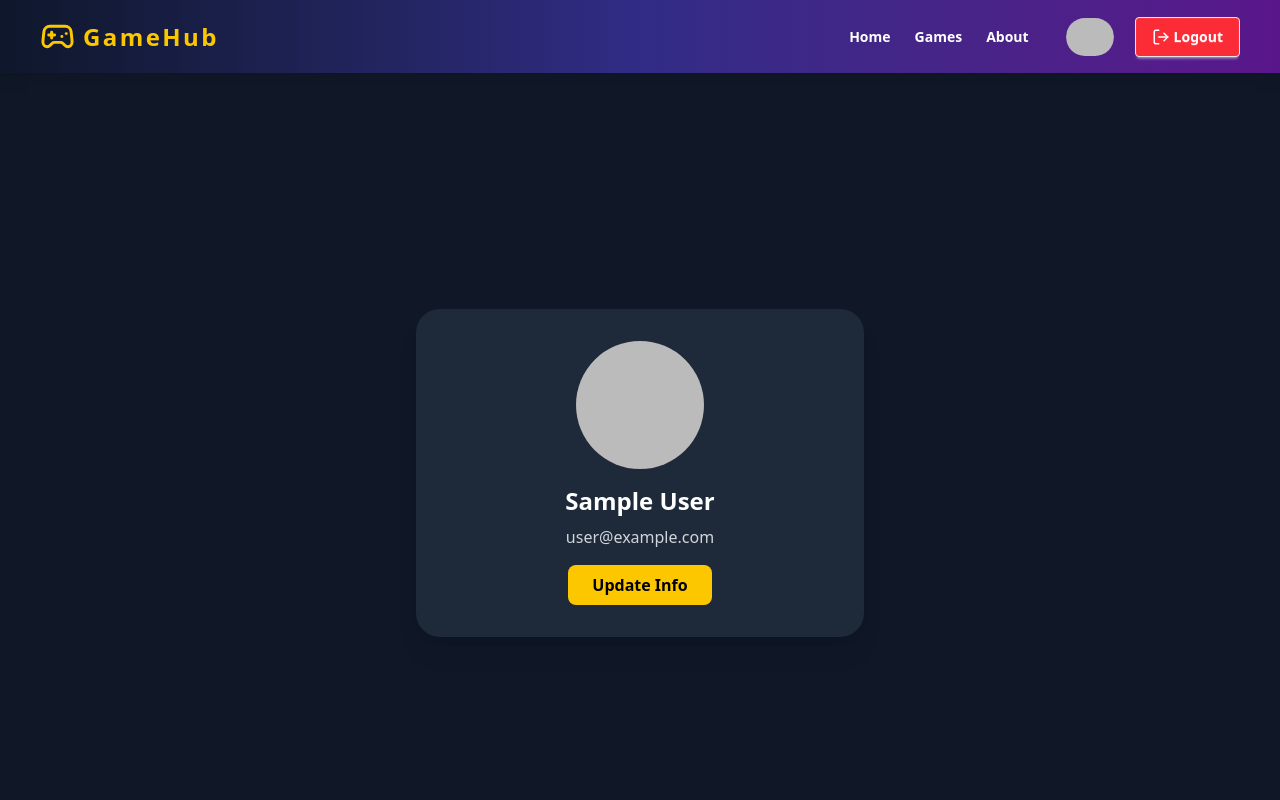
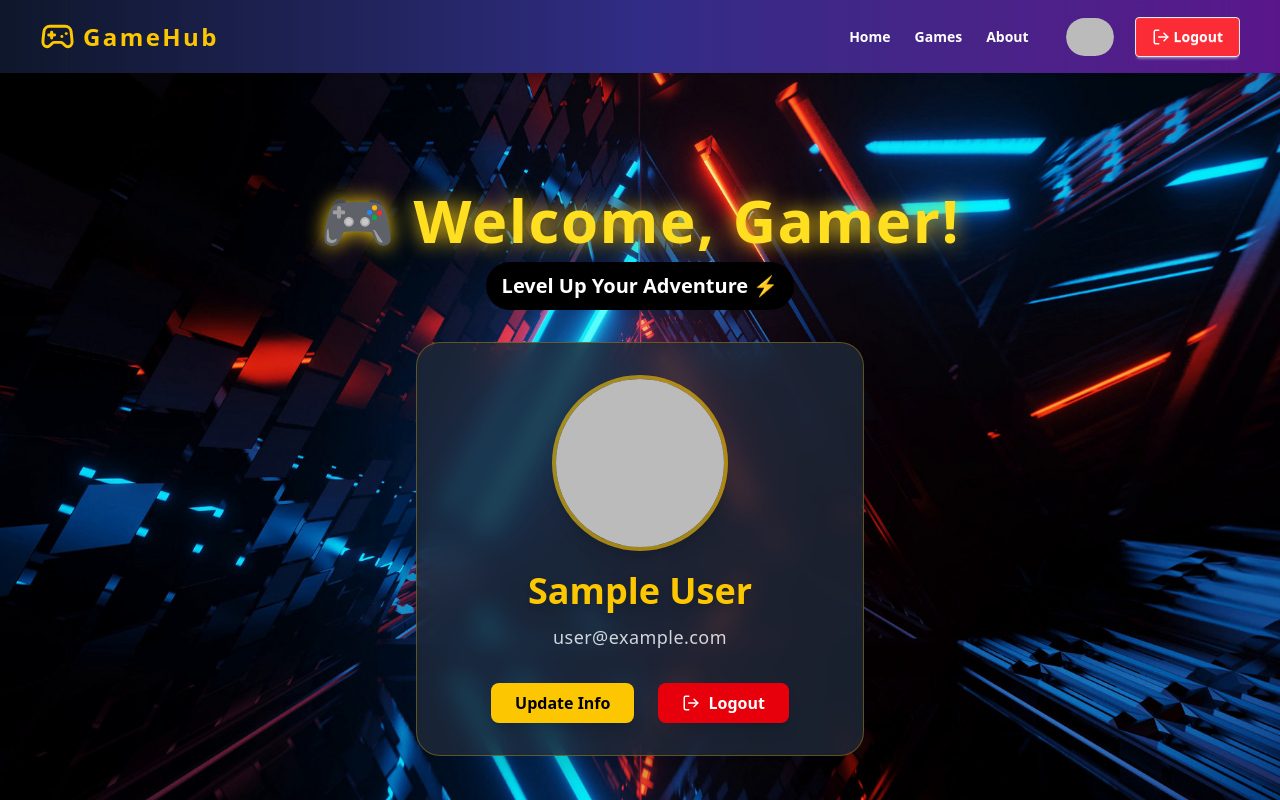
Before and after one commit to Hlamong55/GameHub-A-Game-Library, a React (Vite) app: page /profile in a window 1280 px wide. Shown: the top 800 px of the page. Built offline with nearby package versions, Linux system fonts and the light colour scheme; no server answers; sample sign-in values are in the browser's storage.

Commit message:
implemented update feature section

```diff
--- a/src/pages/MyProfile.jsx
+++ b/src/pages/MyProfile.jsx
@@ -1,33 +1,118 @@
 import React, { useContext, useEffect } from "react";
 import { useNavigate } from "react-router-dom";
+// eslint-disable-next-line no-unused-vars
+import { motion } from "framer-motion";
 import { AuthContext } from "../routes/AuthProvider";
+import { LogOut } from "lucide-react";
+import bgImg from "../assets/collected/loginnBanner.jpg";
 
 const MyProfile = () => {
-    useEffect(() => {
-          document.title = "My-Profile | GameHub";
-        }, []);
+  useEffect(() => {
+    document.title = "My Profile | GameHub";
+  }, []);
 
-  const { user } = useContext(AuthContext);
+  const { user, logOut } = useContext(AuthContext);
   const navigate = useNavigate();
 
+  const handleLogout = async () => {
+    await logOut();
+    navigate("/");
+  };
+
   return (
-    <div className="min-h-screen flex flex-col items-center justify-center bg-gray-900 text-white px-4 py-10">
-      <div className="bg-gray-800 p-8 rounded-3xl shadow-xl max-w-md w-full text-center">
-        <img
+    <div
+      className="min-h-screen flex flex-col items-center justify-center text-white px-4 py-10"
+      style={{
+        backgroundImage: `url(${bgImg})`,
+        backgroundSize: "cover",
+        backgroundPosition: "center",
+      }}
+    >
+      <motion.h1
+        initial={{ opacity: 0, y: -40 }}
+        animate={{
+          opacity: 1,
+          y: 0,
+          textShadow: [
+            "0 0 10px #facc15",
+            "0 0 25px #facc15",
+            "0 0 10px #facc15",
+          ],
+        }}
+        transition={{
+          duration: 1,
+          textShadow: {
+            repeat: Infinity,
+            repeatType: "mirror",
+            duration: 1,
+          },
+        }}
+        className="text-5xl md:text-6xl font-extrabold tracking-wide"
+      >
+        <span className="text-yellow-300">🎮 Welcome, Gamer!</span>{" "}
+      </motion.h1>
+      <motion.p
+        initial={{ opacity: 0 }}
+        animate={{ opacity: 1 }}
+        transition={{ delay: 0.6, duration: 1 }}
+        className="text-lg md:text-xl font-extrabold text- bg-black mb-8 mt-3 max-w-2xl mx-auto rounded-full px-4 py-2.5"
+      >
+        Level Up Your Adventure ⚡
+      </motion.p>
+
+      <motion.div
+        initial={{ opacity: 0, y: 60 }}
+        animate={{ opacity: 1, y: 0 }}
+        transition={{ duration: 0.8, ease: "easeOut" }}
+        className="bg-gray-800/80 backdrop-blur-md p-8 rounded-3xl shadow-2xl max-w-md w-full text-center border border-yellow-400/30"
+      >
+        <motion.img
           src={user?.photoURL || "https://via.placeholder.com/120"}
           alt={user?.displayName || "Profile"}
-          className="w-32 h-32 rounded-full mx-auto mb-4"
+          className="w-44 h-44 rounded-full mx-auto mb-5 shadow-lg border-4 border-yellow-400/60 object-cover"
+          whileHover={{ scale: 1.1, rotate: 5 }}
+          transition={{ type: "spring", stiffness: 200 }}
         />
-        <h2 className="text-2xl font-bold mb-2">{user?.displayName || "No Name"}</h2>
-        <p className="text-gray-300 mb-4">{user?.email}</p>
 
-        <button
-          onClick={() => navigate("/profile/update")}
-          className="bg-yellow-400 hover:bg-yellow-500 text-black font-bold py-2 px-6 rounded-lg transition-all"
+        <motion.h2
+          className="text-4xl font-extrabold mb-3 text-yellow-400 drop-shadow-md"
+          initial={{ opacity: 0, y: -20 }}
+          animate={{ opacity: 1, y: 0 }}
+          transition={{ delay: 0.2 }}
         >
-          Update Info
-        </button>
-      </div>
+          {user?.displayName || "No Name"}
+        </motion.h2>
+
+        <p className="text-gray-300 text-lg mb-8 tracking-wide">{user?.email}</p>
+
+        <div className="flex justify-center gap-6">
+          <motion.button
+            whileHover={{
+              scale: 1.05,
+              boxShadow: "0 0 20px rgba(250,204,21,0.8)",
+            }}
+            whileTap={{ scale: 0.95 }}
+            transition={{ type: "spring", stiffness: 200 }}
+            onClick={() => navigate("/updateProfile")}
+            className="bg-yellow-400 text-black font-bold py-2 px-6 rounded-lg shadow-lg hover:bg-yellow-500 transition-all"
+          >
+            Update Info
+          </motion.button>
+
+          <motion.button
+            whileHover={{
+              scale: 1.05,
+              boxShadow: "0 0 20px rgba(239,68,68,0.8)",
+            }}
+            whileTap={{ scale: 0.95 }}
+            transition={{ type: "spring", stiffness: 200 }}
+            onClick={handleLogout}
+            className="bg-red-600 hover:bg-red-700 text-white font-bold py-2 px-6 rounded-lg shadow-lg flex items-center gap-2"
+          >
+            <LogOut size={18} /> Logout
+          </motion.button>
+        </div>
+      </motion.div>
     </div>
   );
 };
--- /dev/null
+++ b/src/pages/UpdateProfile.jsx
@@ -0,0 +1,101 @@
+import React, { useContext, useState } from "react";
+import { AuthContext } from "../routes/AuthProvider";
+import { useNavigate } from "react-router-dom";
+import { updateProfile } from "firebase/auth";
+import auth from "../Firebase/Firebase.config";
+import Swal from "sweetalert2";
+import bgImg from "../assets/collected/loginnBanner.jpg"
+
+const UpdateProfile = () => {
+  const { user, setUser } = useContext(AuthContext);
+  const [name, setName] = useState(user?.displayName || "");
+  const [photoURL, setPhotoURL] = useState(user?.photoURL || "");
+  const navigate = useNavigate();
+
+  const handleSubmit = async (e) => {
+    e.preventDefault();
+
+    try {
+      const currentUser = auth.currentUser;
+
+      await updateProfile(currentUser, {
+        displayName: name,
+        photoURL: photoURL,
+      });
+
+      setUser({
+        ...currentUser,
+        displayName: name,
+        photoURL: photoURL,
+      });
+
+      Swal.fire({
+        title: "✅ Profile Updated!",
+        text: "Your name and photo have been updated successfully.",
+        icon: "success",
+        confirmButtonColor: "#facc15",
+        background: "#1f2937",
+        color: "#fff",
+      }).then(() => {
+        navigate("/profile");
+      });
+    } catch (err) {
+      Swal.fire({
+        title: "❌ Update Failed",
+        text: err.message,
+        icon: "error",
+        confirmButtonColor: "#f87171",
+        background: "#1f2937",
+        color: "#fff",
+      });
+    }
+  };
+
+  return (
+    <div className="min-h-screen flex items-center justify-center text-white py-10"
+     style={{
+                backgroundImage: `url(${bgImg})`,
+                backgroundSize: "cover",
+                backgroundPosition: "center",
+              }}>
+      <form
+        onSubmit={handleSubmit}
+        className="bg-gray-800 p-8 rounded-3xl shadow-xl max-w-md w-full"
+      >
+        <h2 className="text-4xl font-bold mb-10 text-center text-yellow-400">
+          Update Your Profile
+        </h2>
+
+        <div className="mb-6">
+          <label className="block mb-2.5 text-lg font-semibold">New Name</label>
+          <input
+            type="text"
+            value={name}
+            onChange={(e) => setName(e.target.value)}
+            className="w-full px-4 py-2.5 rounded-lg bg-gray-700 text-white border border-gray-600 focus:outline-none focus:ring-2 focus:ring-yellow-400"
+            required
+          />
+        </div>
+
+        <div className="mb-6">
+          <label className="block mb-2.5 text-lg font-semibold">New Photo URL</label>
+          <input
+            type="text"
+            value={photoURL}
+            onChange={(e) => setPhotoURL(e.target.value)}
+            className="w-full px-4 py-2.5 rounded-lg bg-gray-700 text-white border border-gray-600 focus:outline-none focus:ring-2 focus:ring-yellow-400"
+          />
+        </div>
+
+        <button
+          type="submit"
+          className="w-full text-lg mt-5 bg-yellow-400 hover:bg-yellow-500 text-black font-bold py-3 rounded-lg shadow-md transition-all"
+        >
+          Update Changes
+        </button>
+      </form>
+    </div>
+  );
+};
+
+export default UpdateProfile;
--- a/src/routes/Router.jsx
+++ b/src/routes/Router.jsx
@@ -10,6 +10,7 @@ import ErrorPage from "../pages/ErrorPage";
 import AuthLayout from "../layouts/AuthLayout";
 import PrivateRoute from "./PrivateRoute";
 import MyProfile from "../pages/MyProfile";
+import UpdateProfile from "../pages/UpdateProfile";
 
 const router = createBrowserRouter([
   {
@@ -45,7 +46,15 @@ const router = createBrowserRouter([
           <PrivateRoute>
             <MyProfile></MyProfile>
           </PrivateRoute>
-        )
+        ),
+      },
+      {
+        path: "/updateProfile",
+        element: (
+          <PrivateRoute>
+            <UpdateProfile></UpdateProfile>
+          </PrivateRoute>
+        ),
       },
       {
         path: "/auth",
```
Lines whose indentation alone changed are shown as unchanged.
